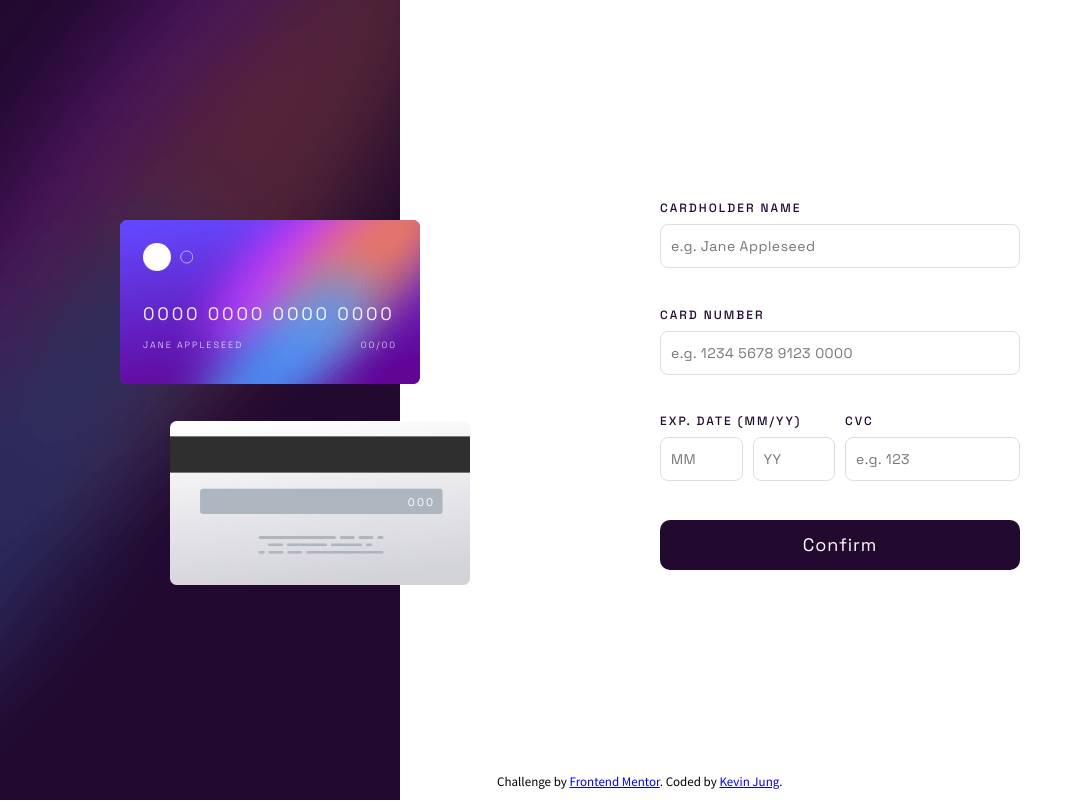
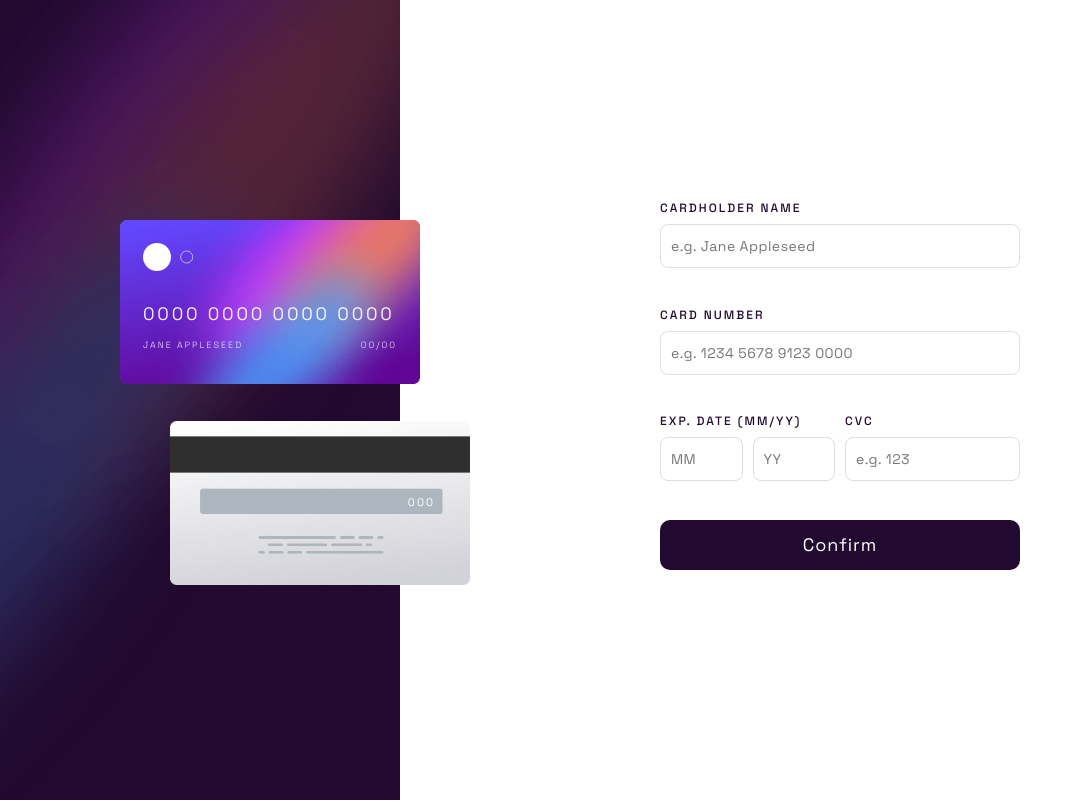
Before and after one commit to Kev-Jung/interactive-card-form, a React (Create React App) app: page / in a window 1280 px wide. Shown: the whole page, without its empty margins (0-1083 px from the left). Built offline with nearby package versions, Linux system fonts and the light colour scheme.

Commit message:
remove Footer component

```diff
--- a/src/App.js
+++ b/src/App.js
@@ -2,7 +2,6 @@ import './App.css';
 import MobileBackground from './components/MobileBackground/MobileBackground';
 import CardForm from './components/CardForm/CardForm';
 import FormSubmit from './components/FormSubmit/FormSubmit';
-import Footer from './components/Footer/Footer';
 import {useState} from 'react'
 
   const initialFormValues = {
@@ -26,7 +25,6 @@ function App() {
       <FormSubmit setFormSubmitted={setFormSubmitted} setInputField={setInputField} initialFormValues={initialFormValues}/>
       :
       <CardForm setFormSubmitted={setFormSubmitted} inputField={inputField} setInputField={setInputField} />}
-      <Footer />
     </div>
   );
 }
--- a/src/components/CardForm/CardForm.jsx
+++ b/src/components/CardForm/CardForm.jsx
@@ -64,7 +64,6 @@ const CardForm = ({ setFormSubmitted, inputField, setInputField }) => {
       // 2. if field does not meet the required length
       // 3. if the field is not "name" (because name does not need to meet the length requimrent)
     } else if (inputLength !== 0 && key !== "name" && inputLength !== limit) {
-      console.log(key);
       createErrorMessage(key, true, `Req: ${limit} char.`);
       // If no errors, return default no error state
     } else {
--- a/src/components/Footer/Footer.css
+++ /dev/null
@@ -1,11 +0,0 @@
-footer {
-  font-size: 13px;
-  position: absolute;
-  bottom: 0;
-  left: 0;
-  right: 0;
-  margin: auto;
-  width: 286px;
-  margin-bottom: 10px;
-  font-family: 'Source Sans Pro', sans-serif;
-}
--- a/src/components/Footer/Footer.jsx
+++ /dev/null
@@ -1,19 +0,0 @@
-import "./Footer.css";
-
-const Footer = () => {
-  return (
-    <footer>
-      Challenge by{" "}
-      <a target="_blank" href="https://www.frontendmentor.io?ref=challenge">
-        Frontend Mentor
-      </a>
-      . Coded by{" "}
-      <a target="_blank" href="https://github.com/Kev-Jung">
-        Kevin Jung
-      </a>
-      .
-    </footer>
-  );
-};
-
-export default Footer;
```
